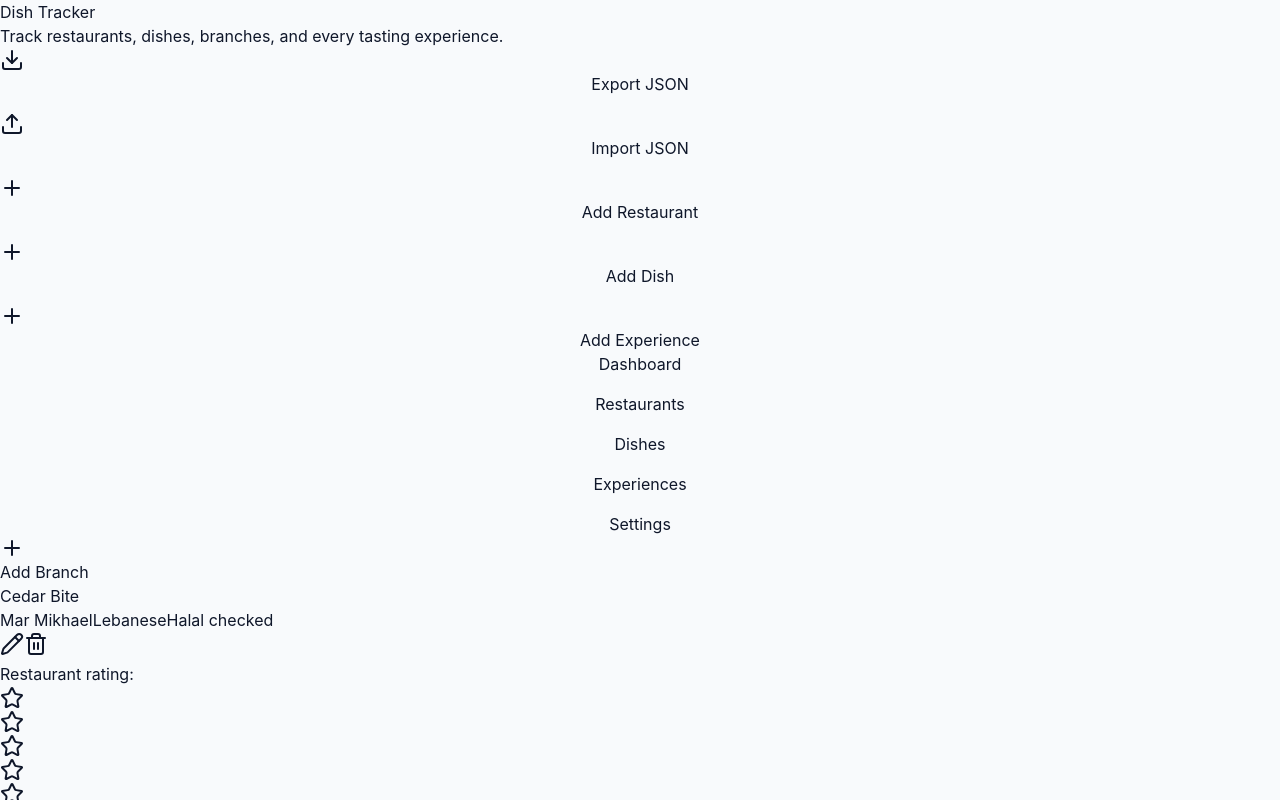
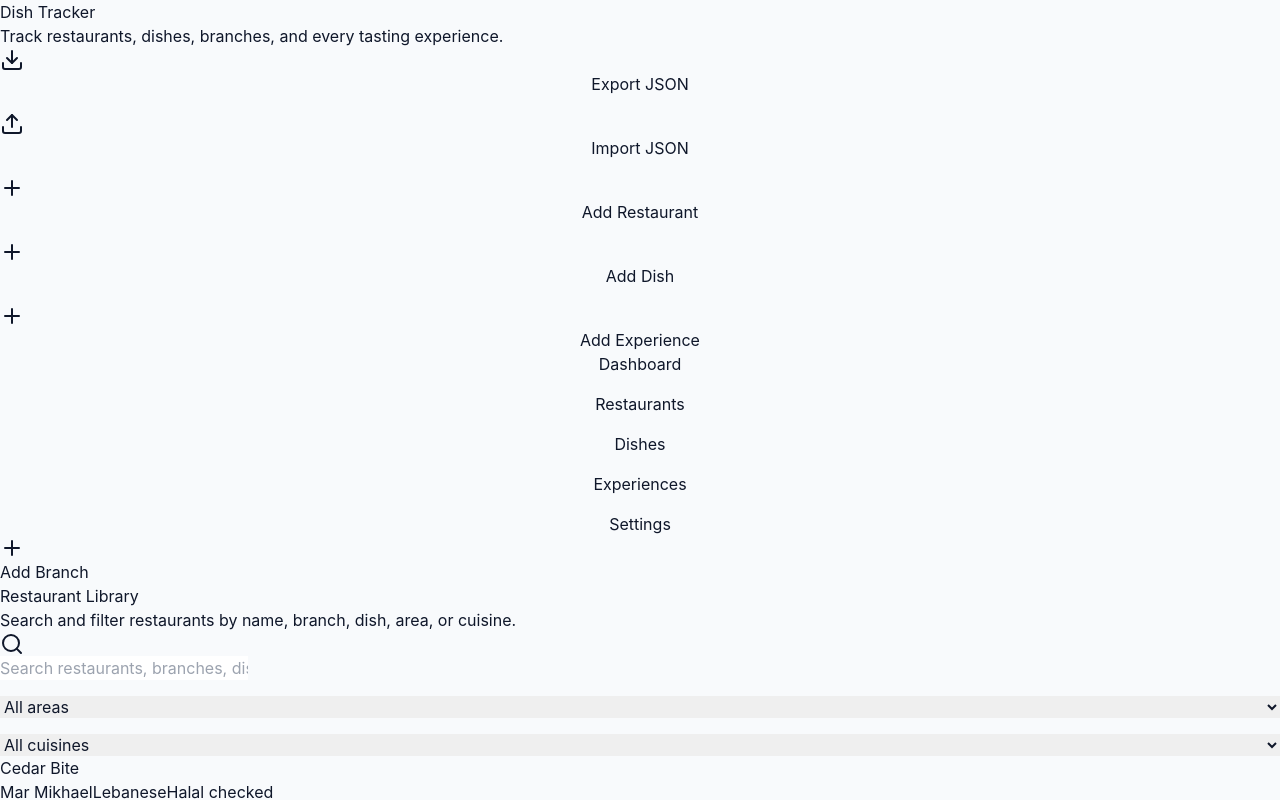
Before and after one commit to AymanAlZaatari/dish-log-app, a React (Vite) app: page / in a window 1280 px wide. Both pictures are taken after a click on the button "Restaurants". Shown: the top 800 px of the page. Built offline with nearby package versions, Linux system fonts and the light colour scheme.

Commit message:
Add restaurant search and filters

```diff
--- a/src/App.jsx
+++ b/src/App.jsx
@@ -422,6 +422,9 @@ export default function DishTrackerWebApp() {
   const [search, setSearch] = useState("");
   const [dishReportSearch, setDishReportSearch] = useState("");
   const [showDishNameSuggestions, setShowDishNameSuggestions] = useState(false);
+  const [restaurantSearch, setRestaurantSearch] = useState("");
+  const [restaurantAreaFilter, setRestaurantAreaFilter] = useState("all");
+  const [restaurantCuisineFilter, setRestaurantCuisineFilter] = useState("all");
   const [areaFilter, setAreaFilter] = useState("all");
   const [cuisineFilter, setCuisineFilter] = useState("all");
   const [statusFilter, setStatusFilter] = useState("all");
@@ -584,6 +587,31 @@ export default function DishTrackerWebApp() {
       return true;
     });
   }, [data.dishes, restaurantsById, search, areaFilter, cuisineFilter, statusFilter]);
+
+  const filteredRestaurants = useMemo(() => {
+    const q = restaurantSearch.trim().toLowerCase();
+
+    return data.restaurants.filter((restaurant) => {
+      const restaurantBranches = data.branches.filter((branch) => branch.restaurantId === restaurant.id);
+      const restaurantDishes = data.dishes.filter((dish) => dish.restaurantId === restaurant.id);
+
+      const haystack = [
+        restaurant.name,
+        restaurant.area,
+        restaurant.cuisine,
+        restaurant.locationText,
+        restaurant.notes,
+        restaurant.recommendedBy,
+        ...restaurantBranches.flatMap((branch) => [branch.name, branch.area, branch.locationText, branch.notes]),
+        ...restaurantDishes.flatMap((dish) => [dish.name, dish.notes, dish.recommendedBy, ...(dish.tags || [])]),
+      ].join(" ").toLowerCase();
+
+      if (q && !haystack.includes(q)) return false;
+      if (restaurantAreaFilter !== "all" && restaurant.area !== restaurantAreaFilter) return false;
+      if (restaurantCuisineFilter !== "all" && restaurant.cuisine !== restaurantCuisineFilter) return false;
+      return true;
+    });
+  }, [data.branches, data.dishes, data.restaurants, restaurantAreaFilter, restaurantCuisineFilter, restaurantSearch]);
 
   const dashboardStats = useMemo(() => {
     const triedDishes = data.dishes.filter((d) => !d.isWishlist).length;
@@ -1341,8 +1369,23 @@ export default function DishTrackerWebApp() {
               </div>
             </div>
 
+            <div className="rounded-3xl bg-white p-5 shadow-sm">
+              <div className="mb-4">
+                <h2 className="text-xl font-semibold text-slate-900">Restaurant Library</h2>
+                <p className="mt-1 text-sm text-slate-600">
+                  Search and filter restaurants by name, branch, dish, area, or cuisine.
+                </p>
+              </div>
+
+              <div className="grid gap-3 md:grid-cols-4">
+                <div className="relative md:col-span-2"><Search className="absolute left-3 top-1/2 h-4 w-4 -translate-y-1/2 text-slate-400" /><Input className="pl-9" placeholder="Search restaurants, branches, dishes..." value={restaurantSearch} onChange={(e) => setRestaurantSearch(e.target.value)} /></div>
+                <Select value={restaurantAreaFilter} onValueChange={setRestaurantAreaFilter}><SelectTrigger><SelectValue placeholder="Area" /></SelectTrigger><SelectContent><SelectItem value="all">All areas</SelectItem>{areaOptions.map((area) => <SelectItem key={area} value={area}>{area}</SelectItem>)}</SelectContent></Select>
+                <Select value={restaurantCuisineFilter} onValueChange={setRestaurantCuisineFilter}><SelectTrigger><SelectValue placeholder="Cuisine" /></SelectTrigger><SelectContent><SelectItem value="all">All cuisines</SelectItem>{data.cuisines.map((cuisine) => <SelectItem key={cuisine} value={cuisine}>{cuisine}</SelectItem>)}</SelectContent></Select>
+              </div>
+            </div>
+
             <div className={`${SECTION_CONTAINER} grid gap-5 lg:grid-cols-2`}>
-              {data.restaurants.map((restaurant) => {
+              {filteredRestaurants.map((restaurant) => {
                 const branches = data.branches.filter((b) => b.restaurantId === restaurant.id);
                 const dishes = data.dishes.filter((d) => d.restaurantId === restaurant.id);
                 const avgDishRating = average(dishes.map((d) => computedDishRating(d.id)));
@@ -1365,8 +1408,8 @@ export default function DishTrackerWebApp() {
                     </CardHeader>
                     <CardContent className="px-6 pb-6 space-y-4 text-sm text-slate-600">
                       <div className="grid gap-3 rounded-2xl border border-slate-200 bg-slate-50 p-4 sm:grid-cols-2">
-                        <div className="flex items-center gap-2"><span className="font-medium text-slate-900">Restaurant rating:</span><Stars value={restaurant.rating} /></div>
-                        <div className="flex items-center gap-2"><span className="font-medium text-slate-900">Avg dish rating:</span>{avgDishRating ? <Stars value={avgDishRating} /> : <span>—</span>}</div>
+                        <div className="flex items-center gap-2"><span className="font-medium text-slate-900">Restaurant rating:</span>{restaurant.rating ? <><span>({Number(restaurant.rating).toFixed(1)})</span><Stars value={restaurant.rating} /></> : <span>—</span>}</div>
+                        <div className="flex items-center gap-2"><span className="font-medium text-slate-900">Avg dish rating:</span>{avgDishRating ? <><span>({avgDishRating.toFixed(1)})</span><Stars value={avgDishRating} /></> : <span>—</span>}</div>
                         {restaurant.locationText && <div><span className="font-medium text-slate-900">Location:</span> {restaurant.locationText}</div>}
                         {restaurant.recommendedBy && <div><span className="font-medium text-slate-900">Recommended by:</span> {restaurant.recommendedBy}</div>}
                         {restaurant.mapsLink && <a href={restaurant.mapsLink} target="_blank" rel="noreferrer" className="inline-flex items-center gap-2 text-slate-900 underline"><MapPin className="h-4 w-4" /> Open Maps Link</a>}
@@ -1380,6 +1423,11 @@ export default function DishTrackerWebApp() {
                   </Card>
                 );
               })}
+              {filteredRestaurants.length === 0 && (
+                <Card className="rounded-3xl border-2 border-dashed border-slate-300 bg-white shadow-sm lg:col-span-2">
+                  <CardContent className="p-6 text-sm text-slate-500">No restaurants match the current filters.</CardContent>
+                </Card>
+              )}
             </div>
           </TabsContent>
 
```
